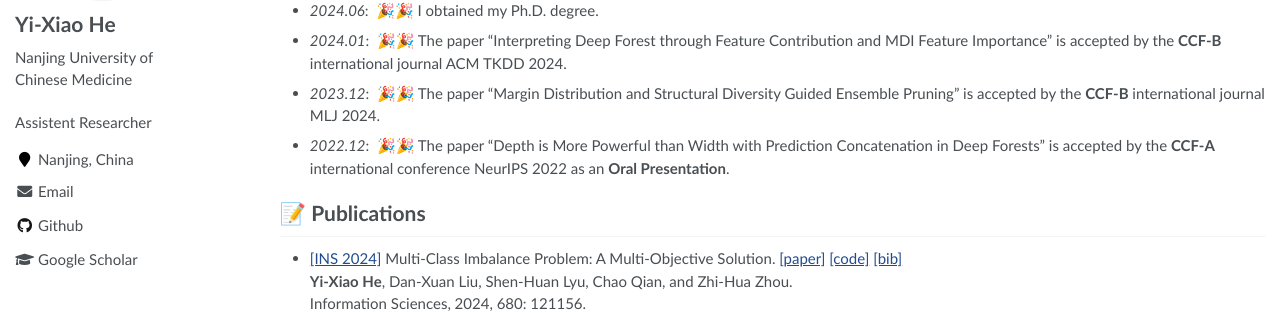
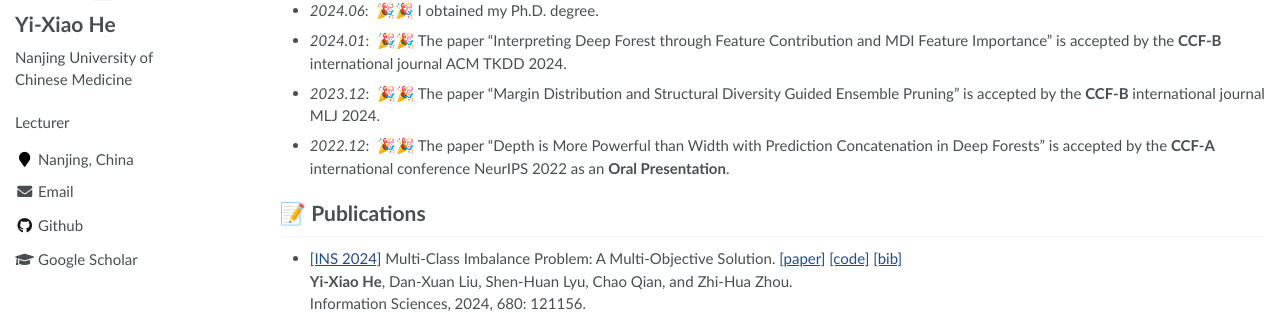
Before and after one commit to heyixiao14/heyixiao14.github.io, a Jekyll site: the page built from _pages/about.md, in a window 1280 px wide. Shown: the part 265-578 px from the top of the page. Built offline with Jekyll 4.4.1, drawn with Linux system fonts in a browser that asks for light colours.

Commit message:
Update _config.yml

```diff
--- a/_config.yml
+++ b/_config.yml
@@ -7,7 +7,7 @@
 
 # Site Settings
 title                    : "Yi-Xiao He (贺一笑)"
-description              : "Assistent Researcher"
+description              : "Lecturer"
 repository               : "heyixiao14/heyixiao14.github.io"
 google_scholar_stats_use_cdn : true
 
```
